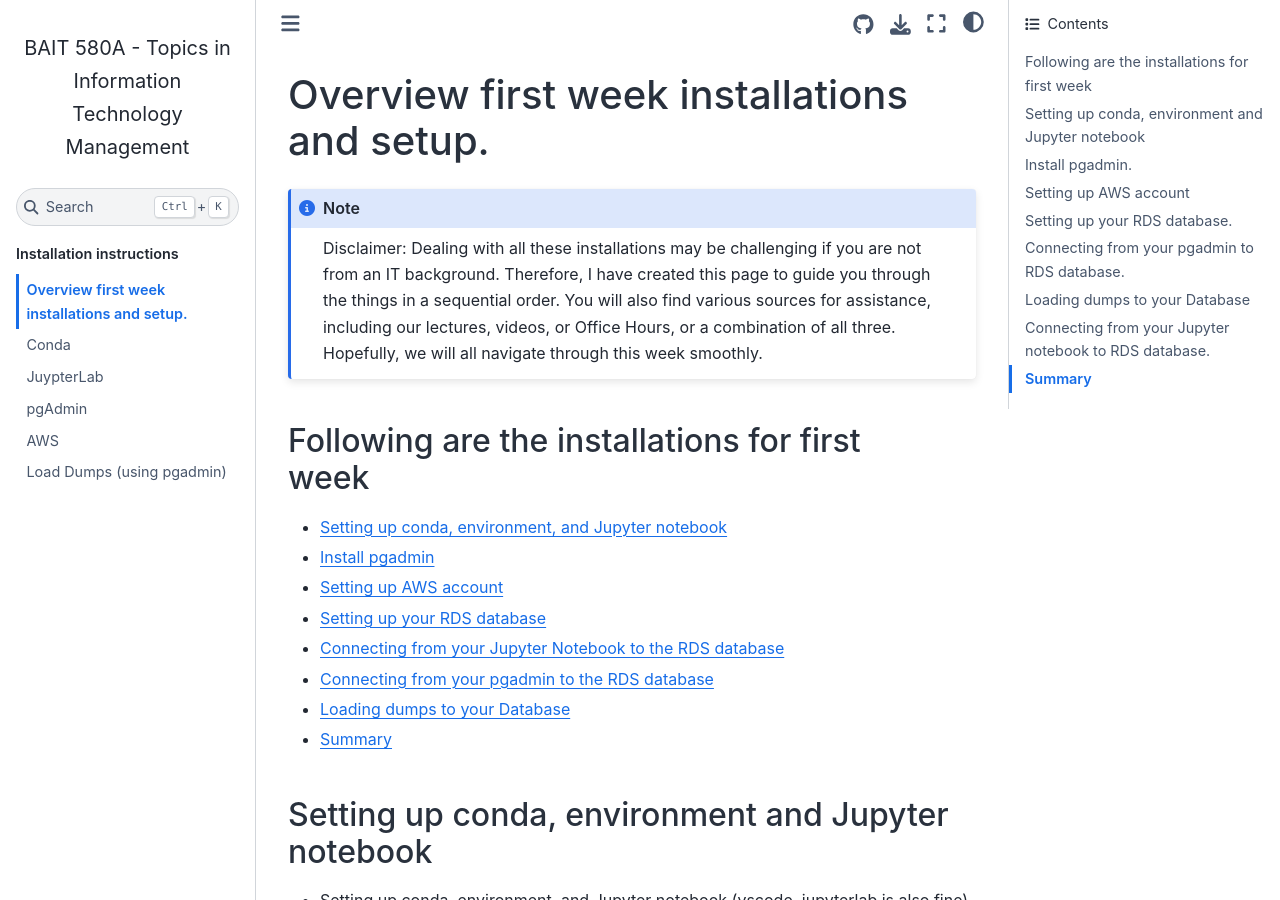
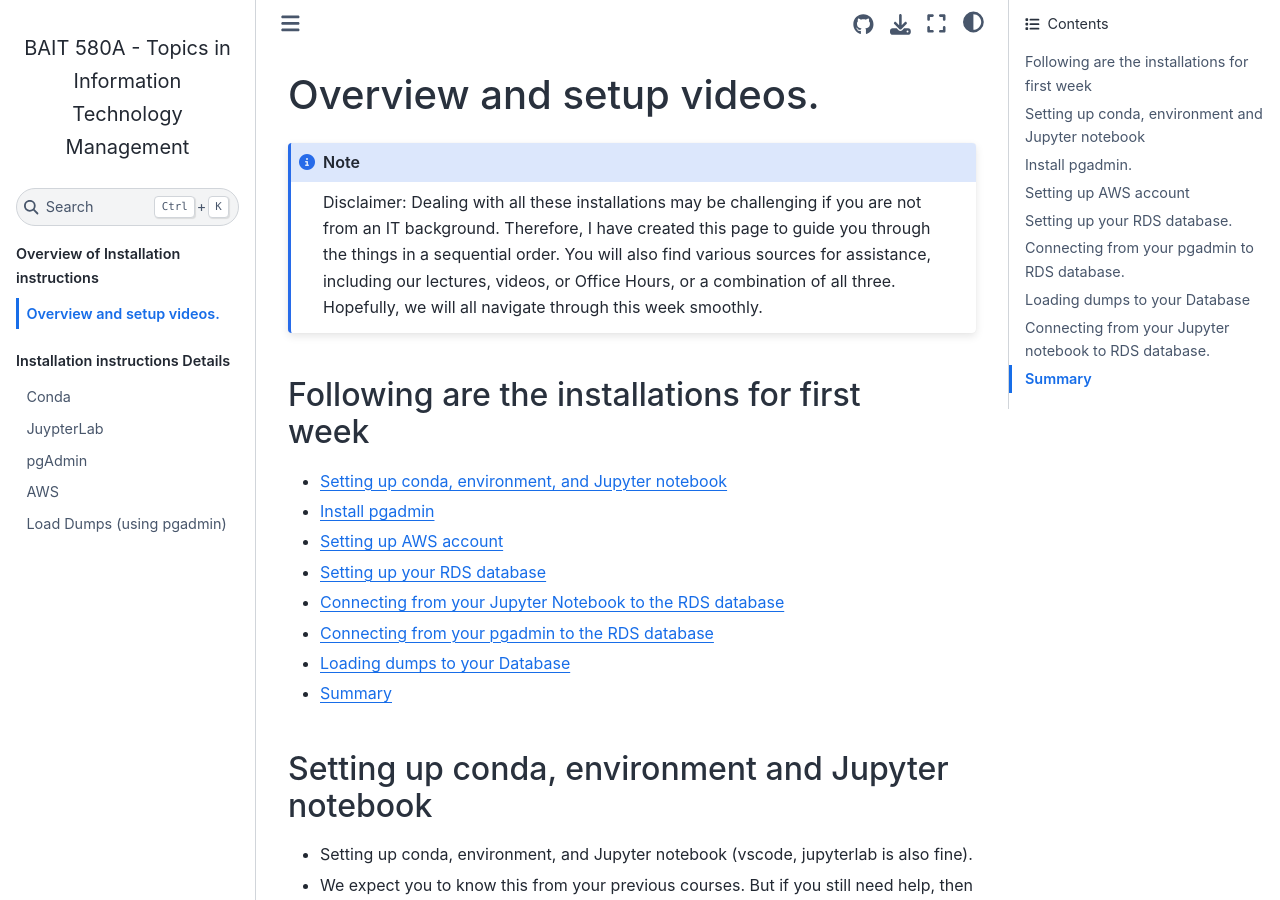
Before and after one commit to ggeorg02/bait580_2024, a Jupyter Book: the page built from installation/awssummary.md, in a window 1280 px wide and 900 px high. Built offline with Jupyter Book 1.0.4 settings and Sphinx 7.4.7 and the Sphinx Book theme 1.1.4, drawn with Linux system fonts in a browser that asks for light colours; pages that are not in the unit, such as notebooks, are missing from menus; comment, search, counter and statistics services are not loaded.

Commit message:
more updates

````diff
--- a/_toc.yml
+++ b/_toc.yml
@@ -1,31 +1,29 @@
 format: jb-book
 root: intro
 parts:
-- caption: Installation instructions
+- caption: Overview of Installation instructions
   chapters:
   - file: installation/awssummary
+- caption: Installation instructions Details
+  chapters:
   - file: installation/conda
   - file: installation/jupyterlabtest
   - file: installation/pgadmin
   - file: installation/aws
   # - file: installation/RDSCreation
   - file: installation/dump
-
   # - file: installation/neo4j
-  - file: installation/Mongodb_installation
+  # - file: installation/Mongodb_installation
 
 - caption: Additional materials / Refresher
   chapters:
   - file: additional/pscopg2
   - file: additional/normalization
   - file: additional/views
+  - file: additional/packagemanager
   # - file: additional/secrets
 #   - file: installation/psql
 #   - file: additional/dumpscommand
-
-- caption: Video series
-  chapters:
-  - file: additional/video
 
 - caption: Regrade requests
   chapters:
--- a/installation/awssummary.md
+++ b/installation/awssummary.md
@@ -1,4 +1,4 @@
-# Overview first week installations and setup.
+# Overview and setup videos.
 
 ```{note}
 Disclaimer: Dealing with all these installations may be challenging if you are not from an IT background. Therefore, I have created this page to guide you through the things in a sequential order. You will also find various sources for assistance, including our lectures,  videos, or Office Hours, or a combination of all three. Hopefully, we will all navigate through this week smoothly.
````
Also changed, not shown: installation/Mongodb.md (+1 -1 lines), installation/neo4j.md (+22 -1 lines), 2 other files.
